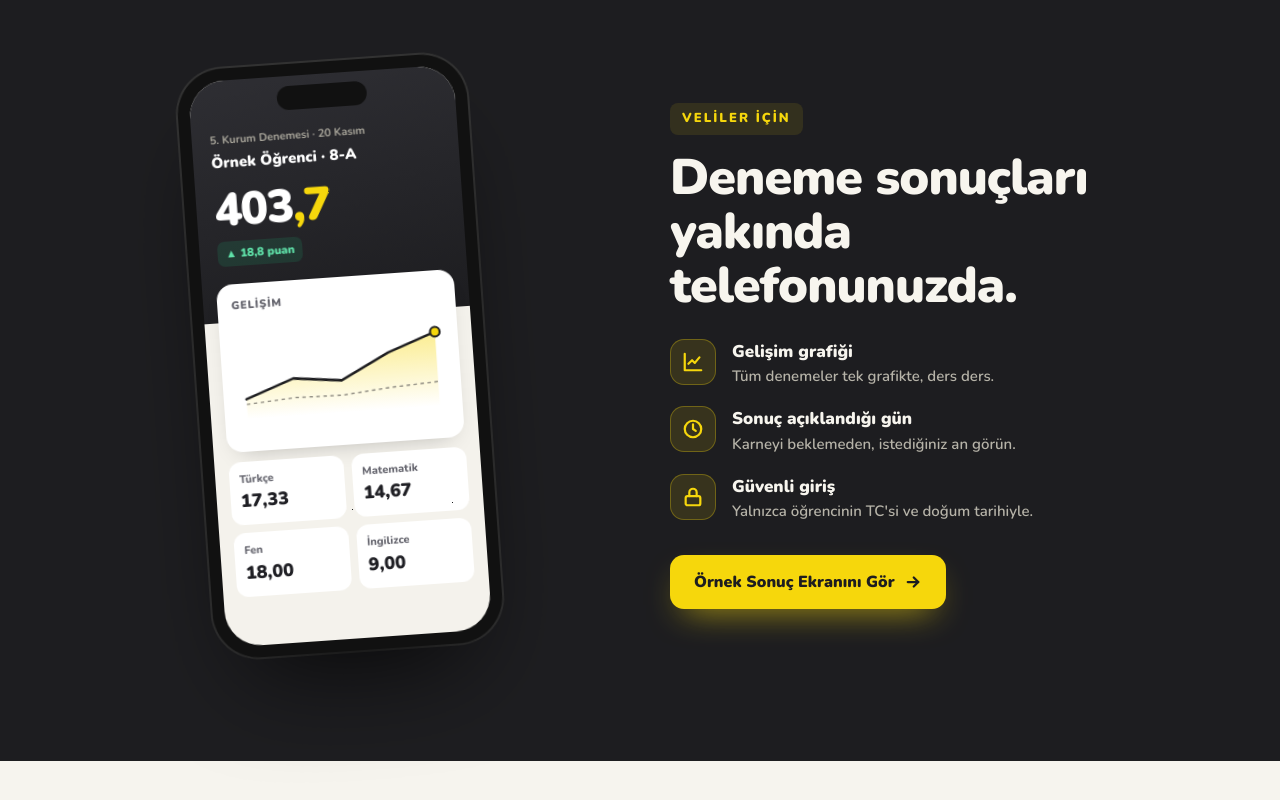
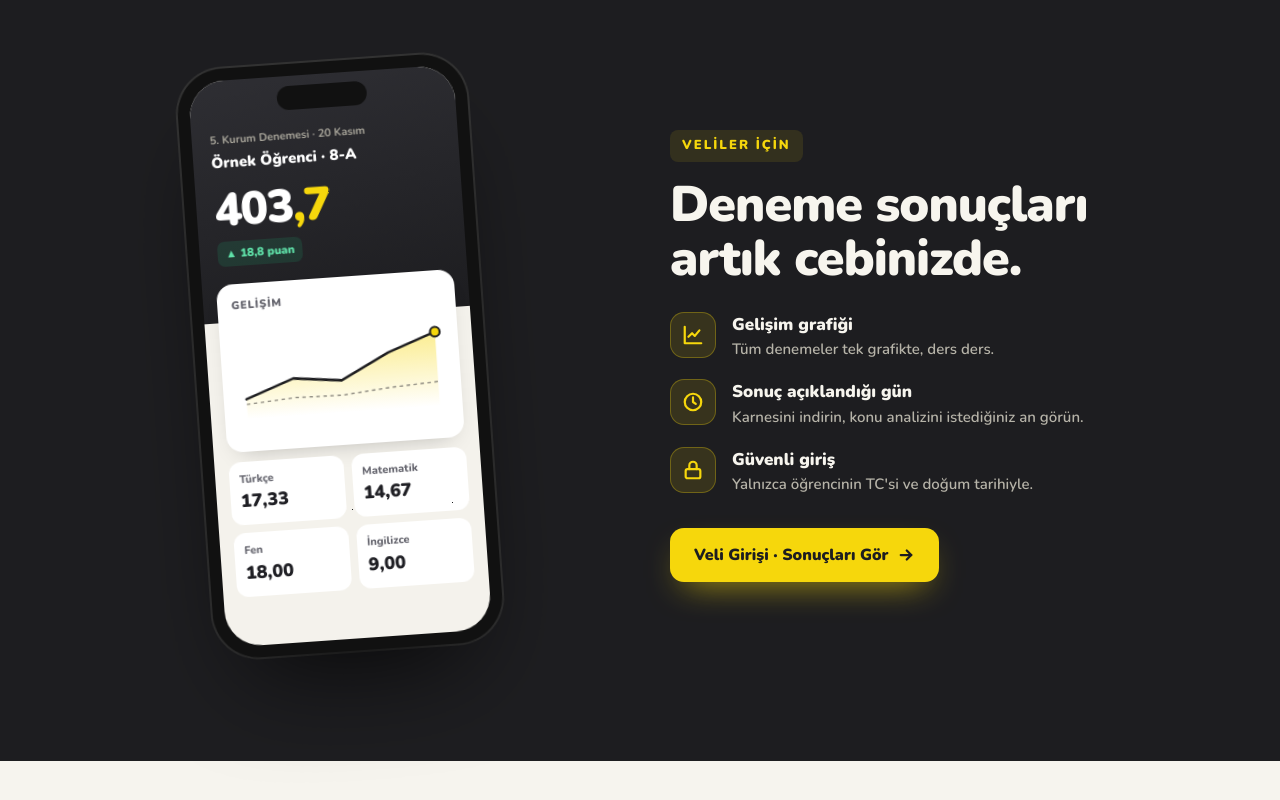
Before and after one commit to obirsivas-lab/obir-proje, a plain HTML site: page site-yayin/index.html in a window 1280 px wide. Shown: the part 5916-6716 px from the top of the page. Drawn offline with nearby package versions, Linux system fonts and the light colour scheme.

Commit message:
Ana sayfa: deneme sonuçları artık cebinizde (portal canlı)
Co-Authored-By: Claude Opus 5.5 <noreply@anthropic.com>

```diff
--- a/site-yayin/index.html
+++ b/site-yayin/index.html
@@ -790,7 +790,7 @@ footer a:hover{color:var(--sari)}
         <div class="kg"><div class="kg-bas"><b>5 · 6 · 7. sınıf</b><em>10-15 Türkiye geneli deneme</em></div><ul><li><b>Fenomen A</b><span>Türkçe · Matematik · Sosyal Bilgiler · Fen Bilimleri</span></li><li><b>Combo Team Soru Bankası</b><span>İngilizce</span></li></ul></div>
       </div>
     </div>
-    <div style="text-align:center;margin-top:24px" class="gor"><a href="sonuc.html" class="btn btn-sari">Örnek sonuç ekranını görün</a></div>
+    <div style="text-align:center;margin-top:24px" class="gor"><a href="sonuc.html" class="btn btn-sari">Deneme sonuçlarını görün</a></div>
   </div>
 </section>
 
@@ -831,13 +831,13 @@ footer a:hover{color:var(--sari)}
     </div>
     <div class="gor g2">
       <span class="kucuk-baslik">Veliler için</span>
-      <h2 class="bb">Deneme sonuçları yakında telefonunuzda.</h2>
+      <h2 class="bb">Deneme sonuçları artık cebinizde.</h2>
       <div class="ozellikler">
         <div class="ozellik"><span class="ik"><svg width="22" height="22" viewBox="0 0 24 24" fill="none" stroke="#F6D70C" stroke-width="2.4" stroke-linecap="round" stroke-linejoin="round"><path d="M3 3v18h18"/><path d="m7 14 4-4 3 3 5-6"/></svg></span><div><b>Gelişim grafiği</b><span>Tüm denemeler tek grafikte, ders ders.</span></div></div>
-        <div class="ozellik"><span class="ik"><svg width="22" height="22" viewBox="0 0 24 24" fill="none" stroke="#F6D70C" stroke-width="2.4" stroke-linecap="round" stroke-linejoin="round"><circle cx="12" cy="12" r="9"/><path d="M12 7v5l3 2"/></svg></span><div><b>Sonuç açıklandığı gün</b><span>Karneyi beklemeden, istediğiniz an görün.</span></div></div>
+        <div class="ozellik"><span class="ik"><svg width="22" height="22" viewBox="0 0 24 24" fill="none" stroke="#F6D70C" stroke-width="2.4" stroke-linecap="round" stroke-linejoin="round"><circle cx="12" cy="12" r="9"/><path d="M12 7v5l3 2"/></svg></span><div><b>Sonuç açıklandığı gün</b><span>Karnesini indirin, konu analizini istediğiniz an görün.</span></div></div>
         <div class="ozellik"><span class="ik"><svg width="22" height="22" viewBox="0 0 24 24" fill="none" stroke="#F6D70C" stroke-width="2.4" stroke-linecap="round" stroke-linejoin="round"><rect x="4" y="11" width="16" height="10" rx="2"/><path d="M8 11V7a4 4 0 0 1 8 0v4"/></svg></span><div><b>Güvenli giriş</b><span>Yalnızca öğrencinin TC'si ve doğum tarihiyle.</span></div></div>
       </div>
-      <a href="sonuc.html" class="btn btn-sari">Örnek Sonuç Ekranını Gör <svg class="ok" width="18" height="18" viewBox="0 0 24 24" fill="none" stroke="currentColor" stroke-width="3" stroke-linecap="round" stroke-linejoin="round"><path d="M5 12h14"/><path d="m13 6 6 6-6 6"/></svg></a>
+      <a href="sonuc.html" class="btn btn-sari">Veli Girişi · Sonuçları Gör <svg class="ok" width="18" height="18" viewBox="0 0 24 24" fill="none" stroke="currentColor" stroke-width="3" stroke-linecap="round" stroke-linejoin="round"><path d="M5 12h14"/><path d="m13 6 6 6-6 6"/></svg></a>
     </div>
   </div>
 </section>
```
Also changed, not shown: web-sitesi/index.html (+4 -4 lines).
